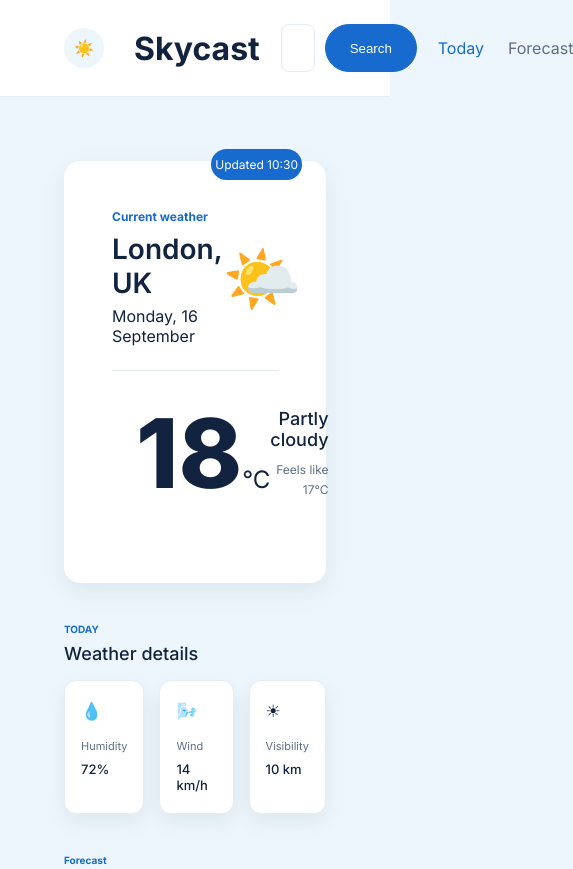
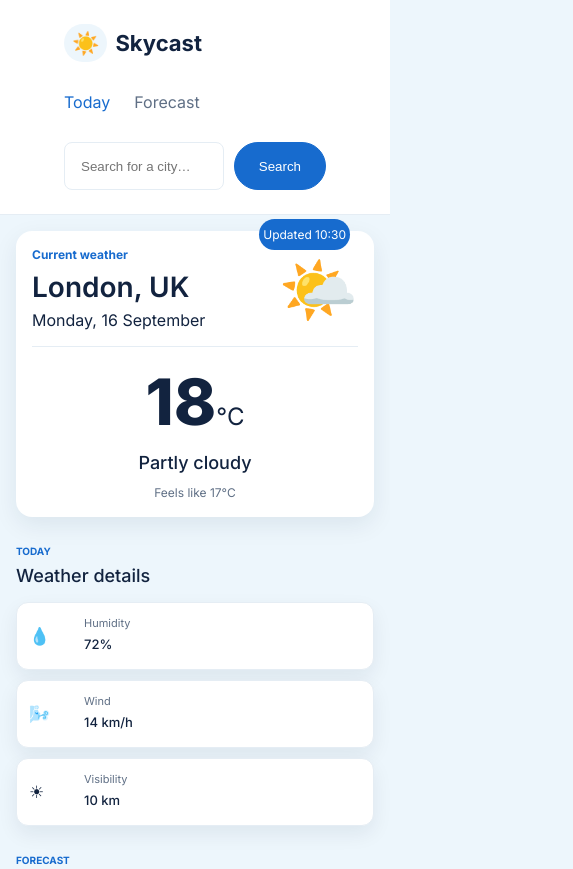
Before and after one commit to Aysha-AlAbri/Practice-8.1, a plain HTML site: page index.html in a window 390 px wide. Shown: the top 869 px of the page, 573 px wide, since content can reach past the window. Drawn offline with Linux system fonts and the light colour scheme.

Commit message:
Complete Practice 8.2: Responsiveness

```diff
--- a/index.html
+++ b/index.html
@@ -1,6 +1,7 @@
 <!DOCTYPE html>
 <!DOCTYPE html>
 <html lang="en">
+
 <head>
   <meta charset="UTF-8">
   <meta name="viewport" content="width=device-width, initial-scale=1.0">
@@ -9,20 +10,21 @@
   <link rel="stylesheet" href="styles.css">
 
 </head>
+
 <body>
   <header>
-        <div class="logo" > <span>☀️ </span></div> <h1> Skycast</h1>
-        <form class="search" >
-        <input type="text"  placeholder="Search for a city…">
-        <button type="submit" >Search</button>
+    <a class="logo" href="#top"> <span>☀️</span>Skycast</a>
+    <form class="search">
+      <input type="text" placeholder="Search for a city…">
+      <button type="submit">Search</button>
     </form>
-        <nav >
-          <a href="#"  class="active">Today</a>
+    <nav>
+      <a href="#" class="active">Today</a>
       <a href="#">Forecast</a>
 
     </nav>
   </header>
-    <main >
+  <main>
     <section class="current">
       <div class="updated">Updated 10:30</div>
 
@@ -46,10 +48,10 @@
 
     </section>
     <section class="weather-details">
-          <p class="Today" >TODAY</p>
+      <p class="Today">TODAY</p>
       <h2>Weather details</h2>
       <div class="details">
-            <article class="card" > <span class="icon">💧</span>
+        <article class="card"> <span class="icon">💧</span>
           <p class="subject">Humidity</p>
           <p class="value">72%</p>
         </article>
@@ -65,11 +67,11 @@
     </section>
 
     <section class="Next-few-hours">
-          <p class="Forecast" >Forecast</p>
+      <p class="Forecast">FORECAST</p>
       <h2>Next few hours</h2>
       <div class="details-hours">
 
-            <article class="card-hours" >
+        <article class="card-hours">
           <p>Now</p>
           <span class="hour-icon">🌤️</span>
           <strong>18°</strong>
@@ -135,7 +137,7 @@
     </section>
   </main>
   <footer class="footer">
-        <div class ="footer-information">
+    <div class="footer-information">
       <strong>Skycast</strong>
       <span>Simple weather for everyday planning.</span>
     </div>
--- a/styles.css
+++ b/styles.css
@@ -5,54 +5,61 @@
     --navy: #12233F;
     --sky: #EDF6FC;
     --blue: #176BCE;
-    --white:  #FFFFFF;
+    --white: #FFFFFF;
     --gray: #5F6F85;
-    --border:#E5EDF4;
+    --border: #E5EDF4;
+}
 
-}
-body{
+body {
     font-family: "Inter", sans-serif;
     min-height: 100vh;
     background-color: var(--sky);
     color: var(--navy);
 }
-header{
-    display:flex;
+
+header {
+    display: flex;
     justify-content: space-between;
     align-items: center;
     gap: 30px;
-    padding:24px 64px;
-    border-bottom:1px solid var(--border);
-    background-color:var(--white);
+    padding: 24px 64px;
+    border-bottom: 1px solid var(--border);
+    background-color: var(--white);
 }
 
-.logo{
-    display:flex;
+.logo {
+    display: flex;
     align-items: center;
-    gap:8px;
-
-}
-.logo span{
-    background-color: var(--sky);
-    width: 40px;
-    height: 40px;
-    border-radius: 999px;
-    display:flex;
-    align-items:center;
-    justify-content: center;
-}
-.logo h1{
+    gap: 8px;
+    text-decoration: none;
+    color: var(--navy);
     font-size: 22px;
     font-weight: 700;
 }
-.search{
-    display:flex;
-    justify-content:center;
+
+.logo span {
+    background-color: var(--sky);
+    padding: 6px 8px;
+    border-radius: 999px;
+    display: flex;
     align-items: center;
-    flex-grow:1;
-    gap:10px;
-    width:45%;
+    justify-content: center;
 }
+
+.logo h1 {
+    font-size: 22px;
+    font-weight: 700;
+}
+
+.search {
+    display: flex;
+    justify-content: center;
+    align-items: center;
+    flex-grow: 1;
+    gap: 10px;
+    width: 45%;
+}
+
 .search input {
     display: flex;
     justify-content: space-between;
@@ -61,16 +68,16 @@ header{
     padding: 12px 16px;
     border: 1px solid var(--border);
     border-radius: 8px;
-    max-width:500px;
+    max-width: 500px;
 }
 
-.search button{
+.search button {
     height: 48px;
     background-color: var(--blue);
     padding: 12px 24px;
-    color:var(--white);
+    color: var(--white);
     border-radius: 999px;
-    border:1px solid var(--blue);
+    border: 1px solid var(--blue);
 }
 
 nav a {
@@ -78,115 +85,135 @@ nav a {
     text-decoration: none;
 
 }
+
 nav a.active {
     color: var(--blue);
 }
-nav{
-    display:flex;
+
+nav {
+    display: flex;
     align-items: center;
-    gap:24px;
+    gap: 24px;
 }
-main{
-    padding:64px;
+
+main {
+    padding: 64px;
 }
-.current{
+
+.current {
     position: relative;
-    padding:48px;
+    padding: 48px;
     box-shadow: 0px 8px 24px 0px #12233F14;
-    background-color: var(--white) ;
+    background-color: var(--white);
     border-radius: 16px;
 }
+
 .current-top {
     display: flex;
     justify-content: space-between;
-    align-items:center;
+    align-items: center;
     padding-bottom: 24px;
     border-bottom: 1px solid var(--border);
 }
 
- .current-bottom{
+.current-bottom {
     display: flex;
     justify-content: space-between;
     align-items: center;
     margin: 24px;
+    flex-wrap: wrap;
 }
 
-.current-top small{
+.current-top small {
     color: var(--gray);
 }
+
 .location {
     color: var(--blue);
     font-size: 12px;
     margin-bottom: 8px;
 }
-.location h2{
+
+.location h2 {
     color: var(--blue);
 
 }
-.location p{
+
+.location p {
     font-size: 48px;
     font-weight: 300;
 }
+
 .city {
     font-size: 28px;
     font-weight: 600;
     margin-bottom: 6px;
 }
 
-.weather-img{
-
+.weather-img {
     font-size: 64px;
 }
+
 .weather-descr {
     text-align: right;
 }
-.weather-descr span{
+
+.weather-descr span {
     display: block;
     font-size: 18px;
     font-weight: 500;
     margin-bottom: 8px;
 }
-.weather-descr small{
+
+.weather-descr small {
     color: var(--gray);
     font-size: 12px;
 }
-.degrees{
+
+.degrees {
     font-size: 24px;
 }
-.degrees span{
+
+.degrees span {
     font-size: 96px;
     font-weight: 800;
 }
-.updated{
-    position:absolute;
-    top:-12px;
+
+.updated {
+    position: absolute;
+    top: -12px;
     right: 24px;
     padding: 8px 4px;
     background-color: var(--blue);
     border-radius: 999px;
-    font-size:12px;
+    font-size: 12px;
     color: var(--white);
 }
+
 .weather-details {
     margin-top: 40px;
 }
-.weather-details h2{
-    font-size: 18px ;
-    font-weight:500 ;
+
+.weather-details h2 {
+    font-size: 18px;
+    font-weight: 500;
     margin-bottom: 16px;
 }
-.Today{
+
+.Today {
     color: var(--blue);
-    font-size: 10px ;
-    font-weight:700 ;
+    font-size: 10px;
+    font-weight: 700;
     margin-bottom: 8px;
 }
-.details{
+
+.details {
     display: grid;
-    grid-template-columns: repeat(3,1fr);
-    gap:15px;
+    grid-template-columns: repeat(3, 1fr);
+    gap: 15px;
 }
-.card{
+
+.card {
     padding: 20px 16px;
     min-height: 122px;
     border-radius: 12px;
@@ -194,36 +221,43 @@ font-size: 12px;
     background-color: var(--white);
     border: 1px solid var(--border);
 }
-.icon{
+
+.icon {
     display: block;
     font-size: 17px;
     margin-bottom: 18px;
 }
-.subject{
+
+.subject {
     color: var(--gray);
     font-size: 11px;
     margin-bottom: 8px;
 }
-.value{
+
+.value {
     color: var(--navy);
     font-size: 13px;
     font-weight: 500;
 }
-.Next-few-hours{
+
+.Next-few-hours {
     margin-top: 40px;
 }
-.Next-few-hours h2{
-     font-size: 18px ;
-    font-weight:500 ;
+
+.Next-few-hours h2 {
+    font-size: 18px;
+    font-weight: 500;
     margin-bottom: 16px;
 }
-.Forecast{
-    color:var(--blue);
-    font-size:10px;
+
+.Forecast {
+    color: var(--blue);
+    font-size: 10px;
     font-weight: 700;
     margin-bottom: 8px;
 }
-.details-hours{
+
+.details-hours {
     display: grid;
     grid-template-columns: repeat(4, 1fr);
     gap: 8px;
@@ -234,21 +268,24 @@ font-size: 12px;
     box-shadow: 0 8px 20px #12233F12;
     margin-top: 20px;
 }
-.card-hours, .card-another{
+
+.card-hours,
+.card-another {
     min-height: 95;
-    padding:10;
-    display:flex;
-    flex-direction: column ;
-    align-items:center;
+    padding: 10;
+    display: flex;
+    flex-direction: column;
+    align-items: center;
     justify-content: center;
     gap: 14px;
     border-radius: 10px;
 }
-.card-hours{
+
+.card-hours {
     background-color: var(--blue);
-    border:1px solid var(--blue);
+    border: 1px solid var(--blue);
+}
 
-}
 .card-hours p,
 .card-hours strong {
     color: var(--white);
@@ -260,21 +297,25 @@ font-size: 12px;
     transition: background-color 0.2s ease,
         transform 0.2s ease;
 }
+
 .card-another:hover {
     background-color: var(--sky);
     transform: translateY(-3px);
 }
-.day-forecast{
+
+.day-forecast {
     margin-top: 40px;
 }
-.day-forecast h2{
-    font-size: 18px ;
-    font-weight:500 ;
+
+.day-forecast h2 {
+    font-size: 18px;
+    font-weight: 500;
     margin-bottom: 16px;
 }
- .week{
-    color:var(--blue);
-    font-size:10px;
+
+.week {
+    color: var(--blue);
+    font-size: 10px;
     font-weight: 700;
     margin-bottom: 8px;
 }
@@ -313,45 +354,208 @@ font-size: 12px;
     color: var(--gray);
     font-size: 10px;
 }
+
 .card-week:hover {
     transform: translateY(-4px);
     box-shadow: 0 10px 24px #12233F20;
 }
+
 .card:hover {
     transform: translateY(-3px);
     box-shadow: 0 10px 24px #12233F20;
 }
+
 .card {
     transition: transform 0.2s ease, box-shadow 0.2s ease;
 }
-.footer{
+
+.footer {
     min-height: 88px;
-    padding:22px 32px;
-    display:flex;
-    justify-content:space-between ;
+    padding: 22px 32px;
+    display: flex;
+    justify-content: space-between;
     align-items: center;
     background-color: var(--navy);
     color: var(--white);
-    gap:20px;
+    gap: 20px;
     margin-top: 24px;
 }
-.footer-information{
-    display:flex;
+
+.footer-information {
+    display: flex;
     flex-direction: column;
-    gap:6px
+    gap: 6px
 }
-.footer-information strong{
+
+.footer-information strong {
     font-size: 11px;
     font-weight: 700;
-    color:var(--white);
+    color: var(--white);
 }
-.footer-information span{
-    font-size:10px;
-    color:var(--gray);
+
+.footer-information span {
+    font-size: 10px;
+    color: var(--gray);
 }
-.idea{
-    color:var(--gray);
+
+.idea {
+    color: var(--gray);
 }
-.copy{
-   color:var(--gray);
+
+.copy {
+    color: var(--gray);
 }
+
+@media(max-width:1199px) {
+    header {
+        flex-wrap: wrap;
+    }
+
+    .search {
+        order: 1;
+        width: 100%;
+        flex-grow: 1;
+    }
+
+    .search input {
+        max-width: unset;
+    }
+
+    .footer {
+
+        min-height: 190px;
+        padding: 20px 30px;
+    }
+
+}
+
+@media (max-width:767px) {
+
+    .card {
+        display: grid;
+        grid-template-columns: 24px 1fr;
+        grid-template-rows: auto auto;
+        align-items: center;
+        column-gap: 16px;
+        min-height: 68px;
+        padding: 12px;
+    }
+
+    .weather-details {
+        margin-top: 28px;
+    }
+
+    .details {
+        display: grid;
+        grid-template-columns: 1fr;
+        gap: 10px;
+    }
+
+    .icon {
+        grid-column: 1;
+        grid-row: 1/3;
+        margin-bottom: 0;
+    }
+
+    .subject {
+        grid-column: 2;
+        grid-row: 1;
+        margin-bottom: 4px;
+        padding: 0 15px;
+    }
+
+    .value {
+        grid-column: 2;
+        grid-row: 2;
+        margin-bottom: 4px;
+        padding: 0 15px;
+
+    }
+
+    .Next-few-hours {
+        margin-top: 28px;
+    }
+
+    .details-hours {
+        display: grid;
+        grid-template-columns: repeat(2, 1fr);
+        gap: 10px;
+    }
+
+    .day-forecast {
+        margin-top: 28px;
+    }
+
+    .details-week {
+        display: grid;
+        grid-template-columns: 1fr;
+        gap: 10px;
+    }
+
+    .card-week {
+        display: grid;
+        grid-template-columns: 1fr auto 1fr;
+        align-items: center;
+        min-height: 52px;
+        padding: 12px 16px;
+    }
+
+    .card-week p {
+        justify-self: start;
+        margin: 0;
+
+    }
+
+    .week-icon {
+        justify-self: center;
+        font-size: 20px;
+    }
+
+    .card-week small {
+        justify-self: end;
+        font-size: 10px;
+    }
+
+    .footer {
+        display: grid;
+        grid-template-columns: 1fr;
+        gap: 10px;
+
+    }
+
+}
+
+@media(max-width:480px) {
+    main {
+        padding: 16px;
+    }
+
+    .current {
+        padding: 16px;
+    }
+
+    .current-top {
+        padding-bottom: 16px;
+    }
+
+    .current-bottom {
+        flex-direction: column;
+        align-items: center;
+        margin: 16px 0 0;
+        gap: 12px;
+    }
+
+    .location p {
+        font-size: 12px;
+    }
+
+    .degrees span {
+        font-size: 64px;
+
+    }
+
+    .weather-descr {
+        text-align: center;
+    }
+
+}
```
Lines whose indentation alone changed are shown as unchanged.
